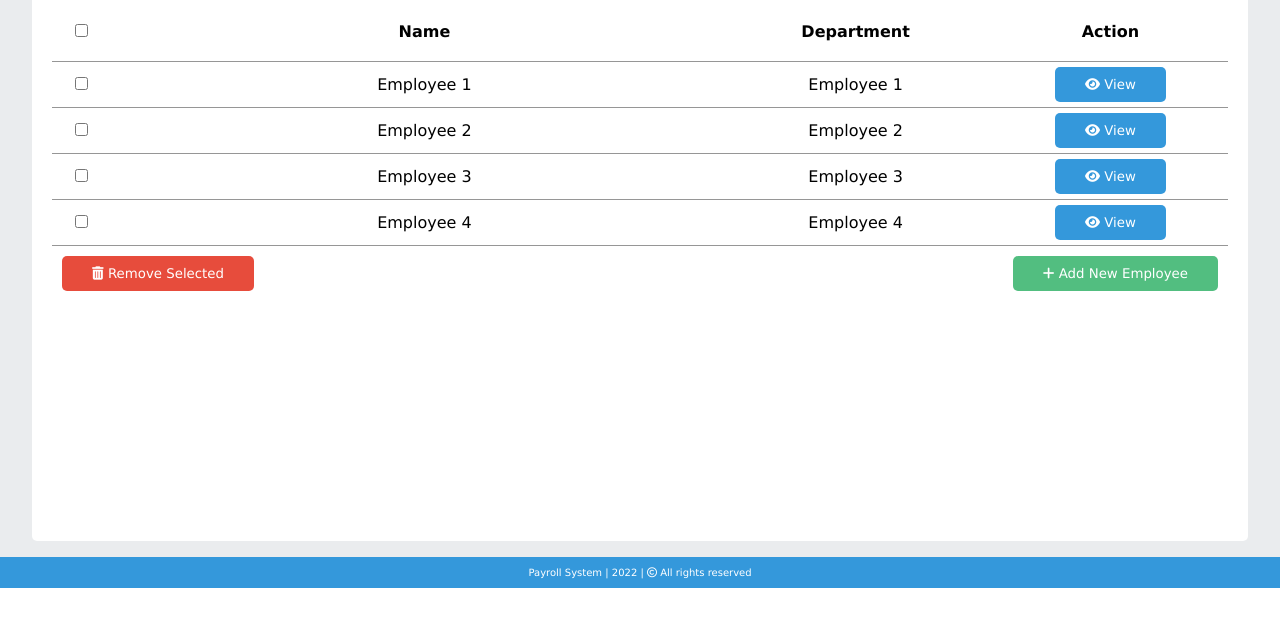
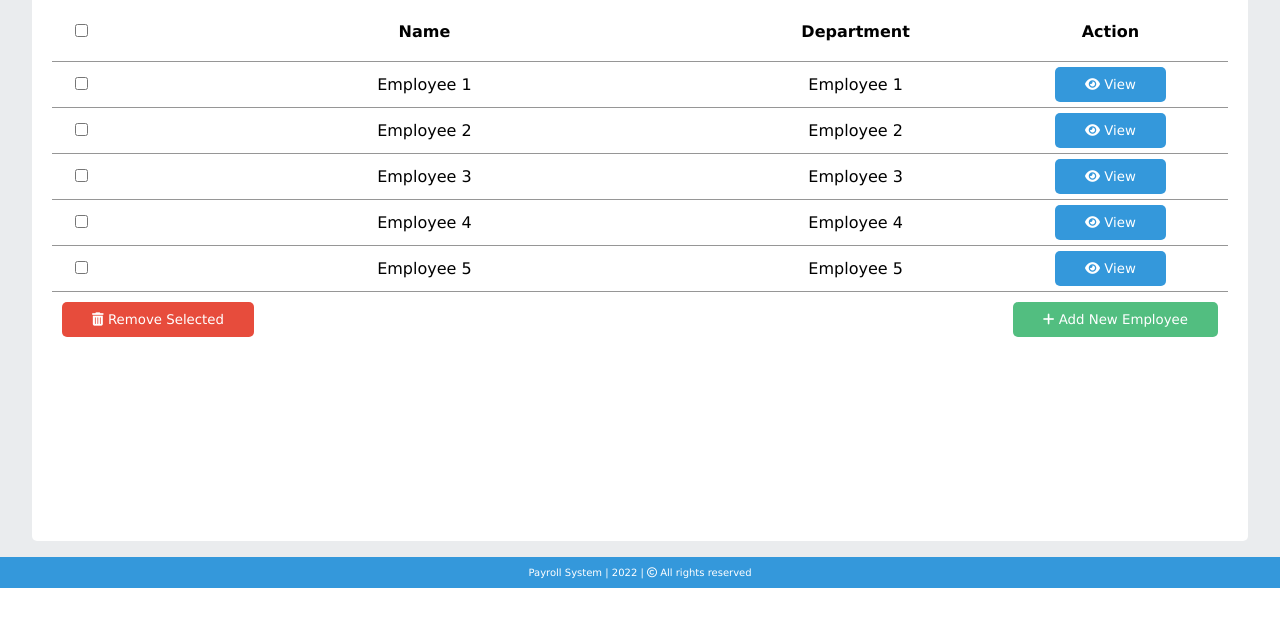
Before and after one commit to Frederic-200/payroll_system, a plain HTML site: page home.html in a window 1280 px wide. Shown: the part 159-786 px from the top of the page. Drawn offline with nearby package versions, Linux system fonts and the light colour scheme.

Commit message:
added row 5

```diff
--- a/home.html
+++ b/home.html
@@ -84,6 +84,14 @@
                             <button class="normal btn-profile"><i class="fa-solid fa-eye"></i> View</button>
                         </div>
                     </div>
+                    <div class="row">
+                        <div class="col w-5P"><input type="checkbox" class="cb-item"></div>
+                        <div class="col w-50P">Employee 5</div>
+                        <div class="col w-20P">Employee 5</div>
+                        <div class="col w-20P">
+                            <button class="normal btn-profile"><i class="fa-solid fa-eye"></i> View</button>
+                        </div>
+                    </div>
 
                     <div class="row footer">
                         <div>
```
